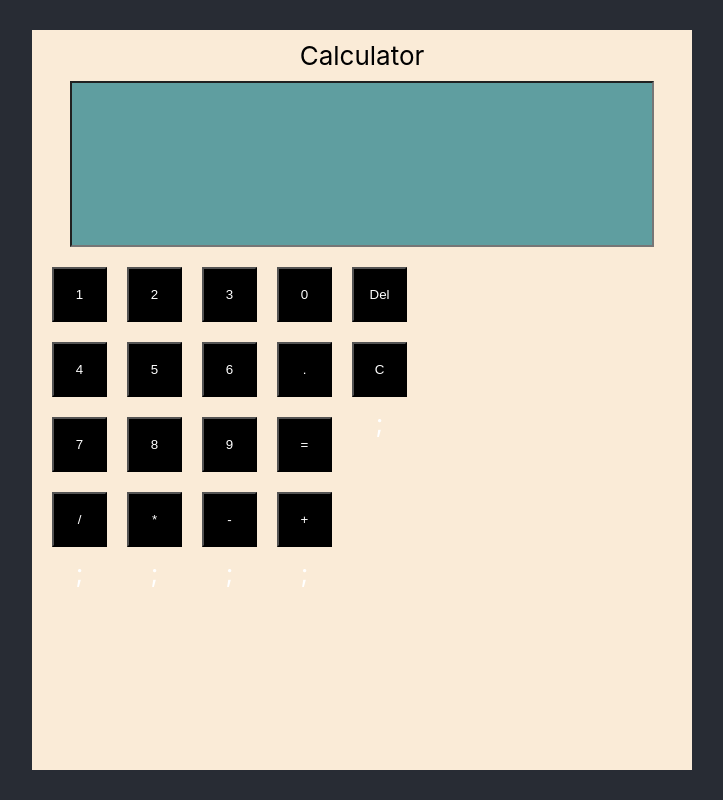
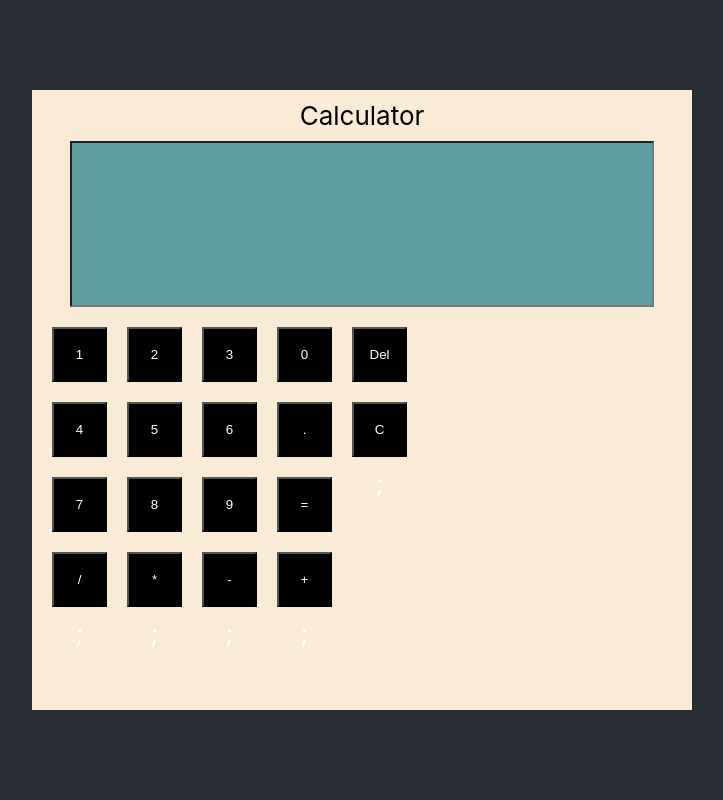
Before and after one commit to FarhathH/SkillsBootCampWeek6Farhath, a React (Create React App) app in the folder day-3-calculator/: page / in a window 1280 px wide. Shown: the whole page, without its empty margins (278-1001 px from the left). Built offline with nearby package versions, Linux system fonts and the light colour scheme.

Commit message:
adjusted calculator height

```diff
--- a/day-3-calculator/src/calculator.css
+++ b/day-3-calculator/src/calculator.css
@@ -1,7 +1,7 @@
 /* This just formats the calculator */
 
 .cal{
-    height:90vh;
+    height:75vh;
     width:50vw;
     background-color: antiquewhite;
     display:flex;
```
